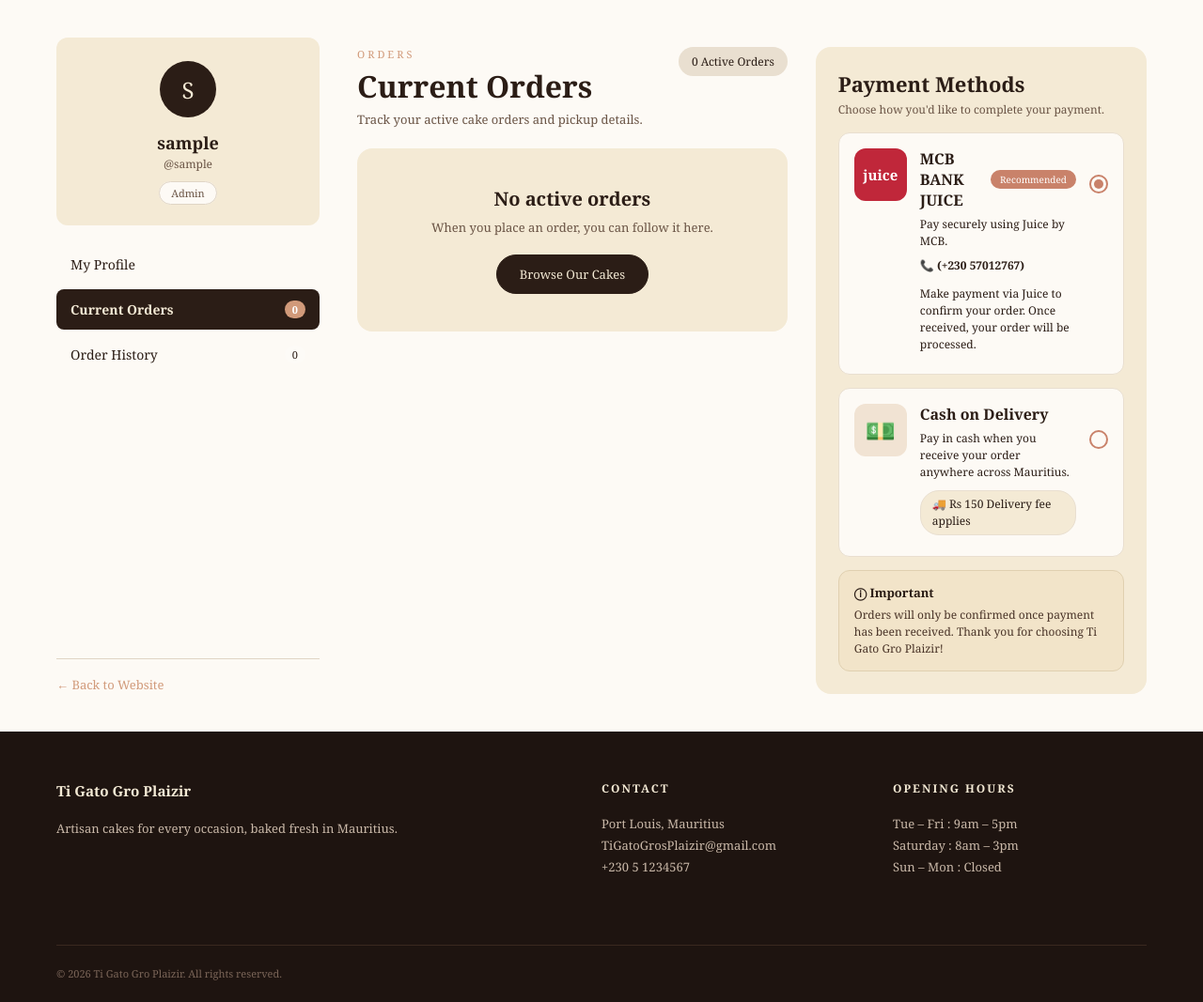
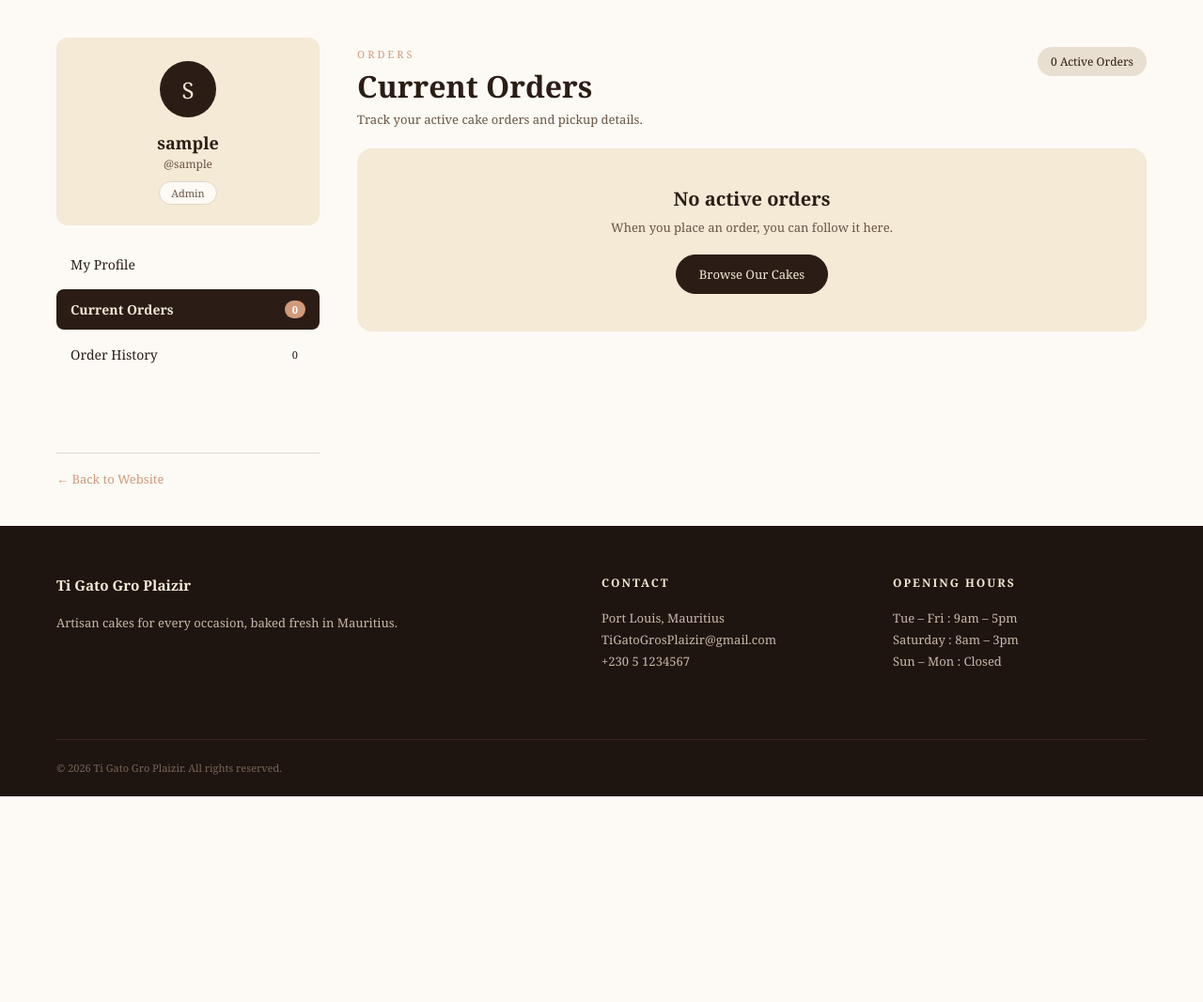
Before and after one commit to chiranjeevramphall-22/TiGatoGroPlaizir, a Django app: page /current-orders/ in a window 1280 px wide. Shown: the part 63-1130 px from the top of the page at 94% size. After the commit the page ends 911 px from the top, so only its background shows below. Run offline with Django 5.2, Linux system fonts and the light colour scheme; the visitor is signed in with stand-in values (Sample User, id 1); data comes from the database, SQL or seed files in the repository; data that the repository does not hold is empty.

Commit message:
Add Current Orders changes

```diff
--- a/bakery/templates/bakery/current_orders.html
+++ b/bakery/templates/bakery/current_orders.html
@@ -2,8 +2,8 @@
 
 {# ===================================================== #}
 {# CUSTOMER PROFILE: CURRENT ORDERS                      #}
-{# Left: the customer's active orders with a tracker.    #}
-{# Right: how to pay (information only).                 #}
+{# Single-column layout: orders only.                    #}
+{# "Contact Us" toggles a contact info box.              #}
 {# ===================================================== #}
 
 {% block profile_content %}
@@ -77,9 +77,17 @@
                     <p class="order-total">{% if order.total_price %}Rs {{ order.total_price|floatformat:"0g" }}{% else %}To be confirmed{% endif %}</p>
                 </div>
                 <div class="order-buttons">
-                    <a href="tel:+23057012767" class="btn-order-light">Contact Us</a>
+                    {# Contact Us now toggles the hidden contact box #}
+                    <button type="button" class="btn-order-light" onclick="toggleContactInfo(this)">Contact Us</button>
                     <button type="button" class="btn-order-dark" onclick="toggleOrderDetails(this)">View Order</button>
                 </div>
+            </div>
+
+            {# --- CONTACT INFO BOX (Hidden until "Contact Us" is clicked) --- #}
+            <div class="order-contact-box" hidden>
+                <span class="order-info-label">CONTACT US</span>
+                <p>📞 +230 5 1234567</p>
+                <p>✉️ TiGatoGrosPlaizir@gmail.com</p>
             </div>
 
             {# Opens when "View Order" is clicked #}
@@ -125,43 +133,6 @@
         {% endif %}
     </section>
 
-    {# ============ PAYMENT METHODS COLUMN ============ #}
-    <aside class="payment-panel">
-        <h2>Payment Methods</h2>
-        <p class="payment-panel-sub">Choose how you'd like to complete your payment.</p>
-
-        <div class="pay-card">
-            <div class="pay-logo pay-logo-juice">juice</div>
-            <div class="pay-body">
-                <div class="pay-title-row">
-                    <h3>MCB BANK JUICE</h3>
-                    <span class="pay-recommended">Recommended</span>
-                </div>
-                <p>Pay securely using Juice by MCB.</p>
-                <p class="pay-phone">📞 <strong>(+230 57012767)</strong></p>
-                <p class="pay-note">Make payment via Juice to confirm your order. Once received, your order will be processed.</p>
-            </div>
-            <span class="pay-radio selected"></span>
-        </div>
-
-        <div class="pay-card">
-            <div class="pay-logo pay-logo-cash">💵</div>
-            <div class="pay-body">
-                <div class="pay-title-row">
-                    <h3>Cash on Delivery</h3>
-                </div>
-                <p>Pay in cash when you receive your order anywhere across Mauritius.</p>
-                <p class="pay-fee">🚚 Rs 150 Delivery fee applies</p>
-            </div>
-            <span class="pay-radio"></span>
-        </div>
-
-        <div class="pay-important">
-            <strong>ⓘ Important</strong>
-            <p>Orders will only be confirmed once payment has been received. Thank you for choosing Ti Gato Gro Plaizir!</p>
-        </div>
-    </aside>
-
 </div>
 
 <script>
@@ -171,6 +142,12 @@
         details.hidden = !details.hidden;
         button.textContent = details.hidden ? 'View Order' : 'Hide Order';
     }
+
+    // Show or hide the contact info box
+    function toggleContactInfo(button) {
+        const contactBox = button.closest('.order-card').querySelector('.order-contact-box');
+        contactBox.hidden = !contactBox.hidden;
+    }
 </script>
 
 {% endblock %}
--- a/static/css/style.css
+++ b/static/css/style.css
@@ -2786,3 +2786,63 @@ button.tag.selected {
         grid-template-columns: 1fr;
     }
 }
+
+/* ===================================================== */
+/* CURRENT ORDERS: SINGLE COLUMN + CONTACT INFO          */
+/* ===================================================== */
+
+/* Force the orders layout to a single full-width column */
+.orders-layout {
+    display: block;
+}
+
+/* Remove the max-width limit so cards stretch nicely */
+.orders-column {
+    max-width: 100%;
+}
+
+/* Full-width order card */
+.order-card {
+    width: 100%;
+}
+
+/* Contact info block shown inside "View Order" details */
+.order-contact-info {
+    margin-top: 15px;
+    padding: 15px;
+    background-color: #f4ead5;
+    border-radius: 8px;
+    border-left: 3px solid #d19a7a;
+}
+
+.order-contact-info p {
+    margin: 4px 0;
+    font-size: 13px;
+    color: #2b1d16;
+    font-family: 'Georgia', serif;
+}
+
+/* Slightly wider progress labels spacing in single column */
+.order-card .order-info-grid {
+    gap: 30px;
+}
+
+.order-contact-box {
+    margin-top: 15px;
+    padding: 15px;
+    background-color: #f4ead5;
+    border-radius: 8px;
+    border-left: 3px solid #d19a7a;
+}
+
+.order-contact-box p {
+    margin: 5px 0;
+    font-size: 13px;
+    color: #2b1d16;
+    font-family: 'Georgia', serif;
+}
+
+.order-contact-box .order-info-label {
+    margin-bottom: 8px;
+    display: block;
+}
```
